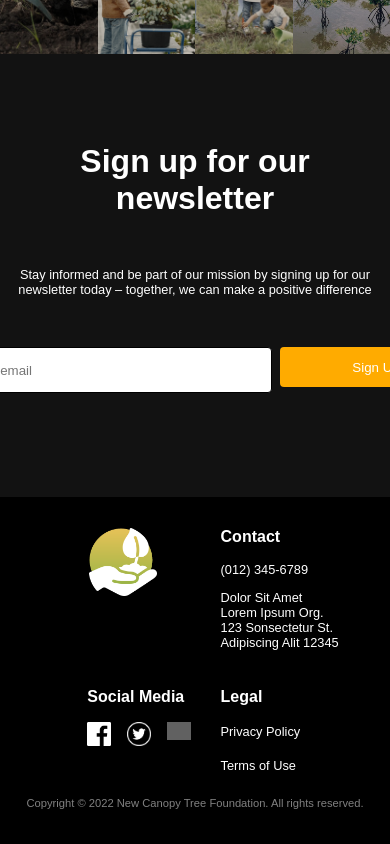
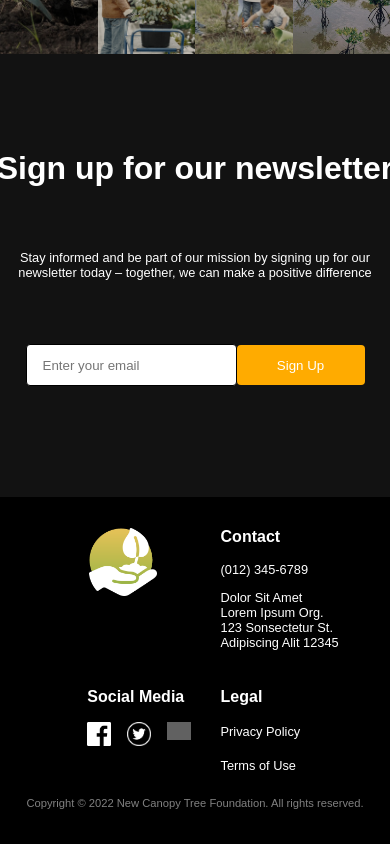
Before and after one commit to mhayakawa1/nonprofit-website-react, a React (Create React App) app: page / in a window 390 px wide. Shown: the part 3934-4778 px from the top of the page. Built offline with nearby package versions, Linux system fonts and the light colour scheme; grey boxes are pictures that could not be loaded; a web font is replaced by a local one.

Commit message:
Update App.css

```diff
--- a/src/App.css
+++ b/src/App.css
@@ -1638,12 +1638,16 @@ i{
   height: 15rem;
 }
 
+#sign-up-h3{
+  text-align: center;
+}
+
 #sign-up-p{
   text-align: center;
   margin: 0;
 }
 
-.email-input-container{
+#email-input-container{
   display: flex;
   gap: .5rem;
 }
@@ -1707,26 +1711,38 @@ i{
   }
 }
 
+@media screen and (max-width: 769px){
+  #email-signup{
+    width: 25rem;
+  }
+
+  #email-input{
+    width: 12rem;
+  }
+}
+
 @media screen and (max-width: 426px){
   #email-signup{
     height: 25rem;
   }
 
-  #sign-up-h3{
-    max-width: 15rem;
-    text-align: center;
-  }
-
   #sign-up-p{
     max-width: 23rem;
   }
 
+  #email-input-container{
+    width: 100%;
+    justify-content: center;
+  }
+
   #email-input{
-    width: 20rem;
+    max-width: 100%;
+    width: auto;
+    height: 2.5rem;
   }
 
   #submit-email{
-    width: 12rem;
+    width: 8rem;
     height: 2.5rem;
   }
 }
@@ -1738,14 +1754,6 @@ i{
 
   #sign-up-p{
     max-width: 18rem;
-  }
-
-  #email-input{
-    width: 16rem;
-  }
-
-  #submit-email{
-    width: 12rem;
   }
 }
 
```
